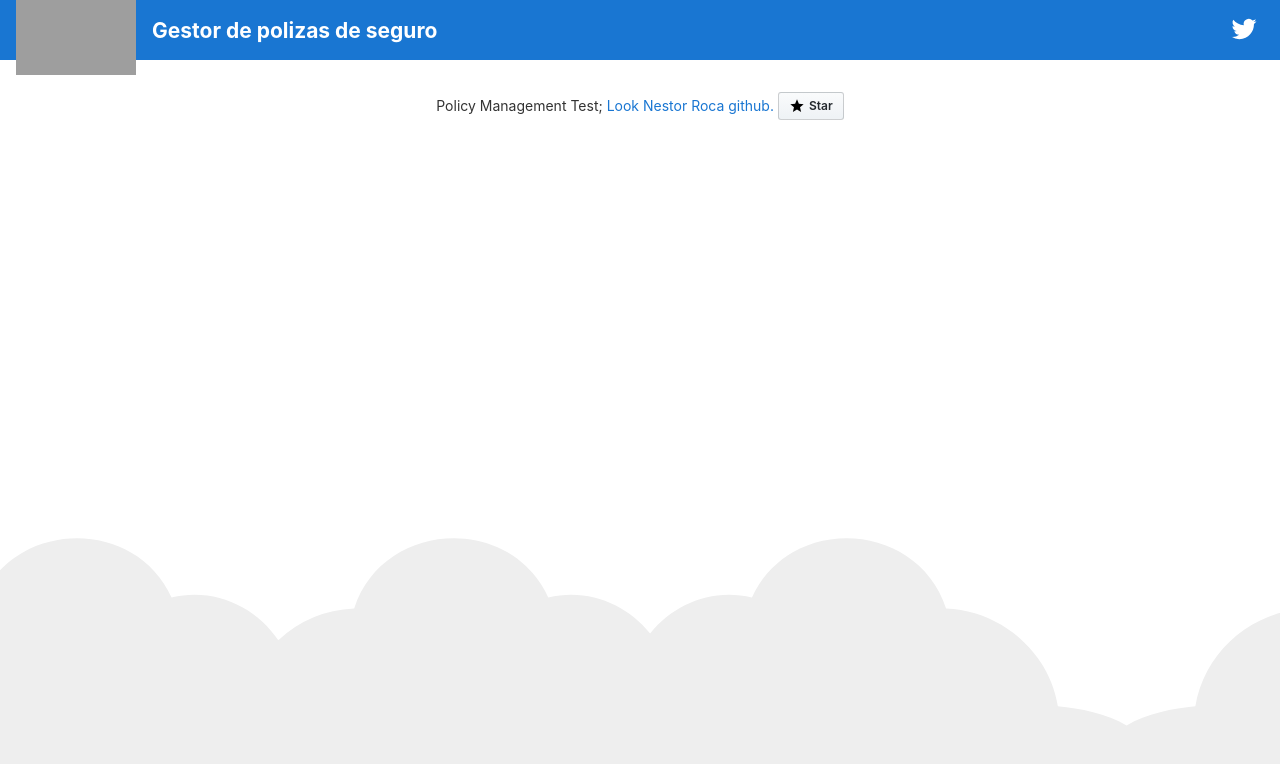
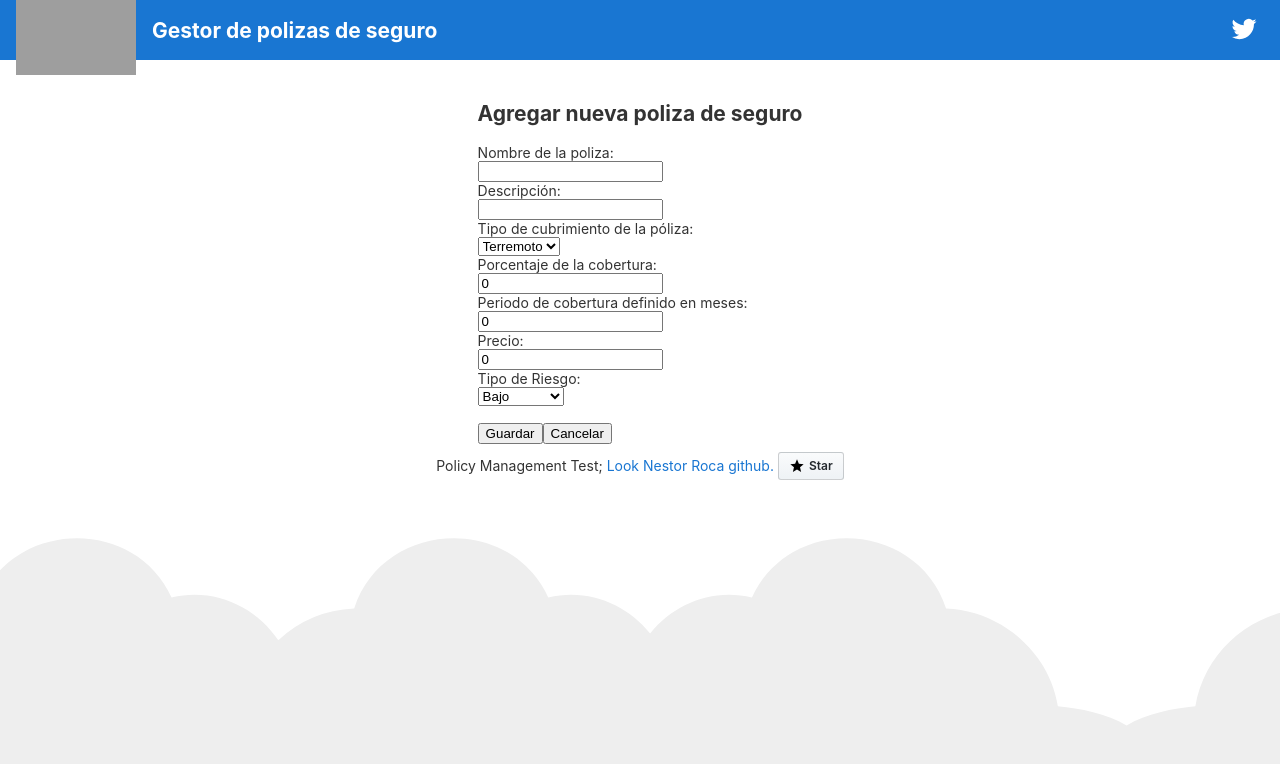
Before and after one commit to nrocag/NestorRoca-TechnicalTest-UiPolicyManagement, an Angular app: page /policynew in a window 1280 px wide. Before the commit this address led to /. Shown: the top 764 px of the page. Built offline with nearby package versions, Linux system fonts and the light colour scheme; grey boxes are pictures that could not be loaded.

Commit message:
Se agrega componente para crear nueva poliza

```diff
--- a/src/app/app-routing.module.ts
+++ b/src/app/app-routing.module.ts
@@ -1,10 +1,11 @@
 import { NgModule } from '@angular/core';
 import { Routes, RouterModule } from '@angular/router';
 import { PolicyListComponent } from './policy-list/policy-list.component';
-
+import { PolicyNewComponent } from './policy-new/policy-new.component';
 
 const routes: Routes = [
   { path: 'policies', component: PolicyListComponent },
+  { path: 'policynew', component: PolicyNewComponent }
 ];
 
 @NgModule({
--- a/src/app/policy-list/policy-list.component.html
+++ b/src/app/policy-list/policy-list.component.html
@@ -1,4 +1,8 @@
-<p>policy-list works!</p>
-
-<button mat-button color="primary">Nueva poliza</button>
-<button mat-raised-button color="primary">Primary</button>
+<h2>Polizas de seguro</h2>
+<ul style="list-style-type:square;">
+  <li *ngFor="let policy of policies">
+    <div>policy.name</div>
+    <div><button mat-icon-button>Editar</button></div>
+  </li>
+</ul>
+<button mat-raised-button color="primary" (click)="new()">Nueva poliza</button>
--- a/src/app/policy-list/policy-list.component.ts
+++ b/src/app/policy-list/policy-list.component.ts
@@ -1,6 +1,7 @@
 import { Component, OnInit } from '@angular/core';
 import { PolicyService } from '../Services/policy.service';
 import { Policy } from '../Entities/policy';
+import { Router } from '@angular/router';
 
 @Component({
   selector: 'app-policy-list',
@@ -9,8 +10,7 @@ import { Policy } from '../Entities/policy';
 })
 export class PolicyListComponent implements OnInit {
 
-  constructor(public apiService: PolicyService) {
-    console.log("pase por aca");
+  constructor(public apiService: PolicyService, public router: Router) {
   }
 
   private policies: Array<Policy>[];
@@ -22,6 +22,10 @@ export class PolicyListComponent implements OnInit {
     });
   }
 
+  new() {
+    this.router.navigate(['policynew']);
+  }
+
   ngOnInit() {
     this.getData();
   }
--- /dev/null
+++ b/src/app/policy-new/policy-new.component.html
@@ -0,0 +1,37 @@
+<h2>Agregar nueva poliza de seguro</h2>
+<form [formGroup]="policyForm" (submit)="save()">
+  <label for="name">Nombre de la poliza:</label>
+  <div><input type="text" formControlName="name" required>
+  </div>
+  <div>Descripción: </div>
+  <div><input type=" text" formControlName="description"></div>
+  <div>Tipo de cubrimiento de la póliza: </div>
+  <div>
+    <select formControlName="coveringType">
+      <option value="1">Terremoto</option>
+      <option value="2">Incendio</option>
+      <option value="3">Robo</option>
+      <option value="4">Pérdida</option>
+    </select>
+  </div>
+  <div>Porcentaje de la cobertura: </div>
+  <div><input type="text" formControlName="coveragePercentage"></div>
+  <div>Periodo de cobertura definido en meses: </div>
+  <div><input type="text" formControlName="amountMonthsCoverage"></div>
+  <div>Precio: </div>
+  <div><input type="text" formControlName="price"></div>
+  <div>Tipo de Riesgo: </div>
+  <div>
+    <select formControlName="riskType">
+      <option value="1">Bajo</option>
+      <option value="2">Medio</option>
+      <option value="3">Medio-Alto</option>
+      <option value="4">Alto</option>
+    </select>
+  </div>
+  <br />
+  <div>
+    <button mat-raised-button color="primary" type="submit">Guardar</button>
+    <button mat-raised-button color="primary" (click)="cancel()">Cancelar</button>
+  </div>
+</form>
--- /dev/null
+++ b/src/app/policy-new/policy-new.component.ts
@@ -0,0 +1,46 @@
+import { Component, OnInit } from '@angular/core';
+import { PolicyService } from '../Services/policy.service';
+import { Policy } from '../Entities/policy';
+import { Router } from '@angular/router';
+import { FormGroup, FormBuilder, Validators } from '@angular/forms';
+
+@Component({
+  selector: 'app-policy-new',
+  templateUrl: './policy-new.component.html',
+  styleUrls: ['./policy-new.component.sass']
+})
+export class PolicyNewComponent implements OnInit {
+
+  constructor(private fb: FormBuilder) {
+
+  }
+
+  policyForm: FormGroup = this.createForm({
+    name: ["", [Validators.required]],
+    description: "",
+    amountMonthsCoverage: 0,
+    price: 0,
+    coveringType: 1,
+    coveragePercentage: 0,
+    riskType: 1,
+  });
+
+  private createForm(model: Policy): FormGroup {
+    return this.fb.group(model);
+  }
+
+  private updateForm(model: Partial<Policy>): void {
+    this.policyForm.patchValue(model)
+  }
+
+  save() {
+    console.log(this.policyForm.value);
+  }
+
+
+  cancel() { }
+
+  ngOnInit() {
+  }
+
+}
```
Also changed, not shown: src/app/Entities/policy.ts (+0 -9 lines), src/app/app.module.ts (+7 -2 lines), src/app/policy-new/policy-new.component.sass (added), 1 other file (tests, documents, lock files or other folders).
